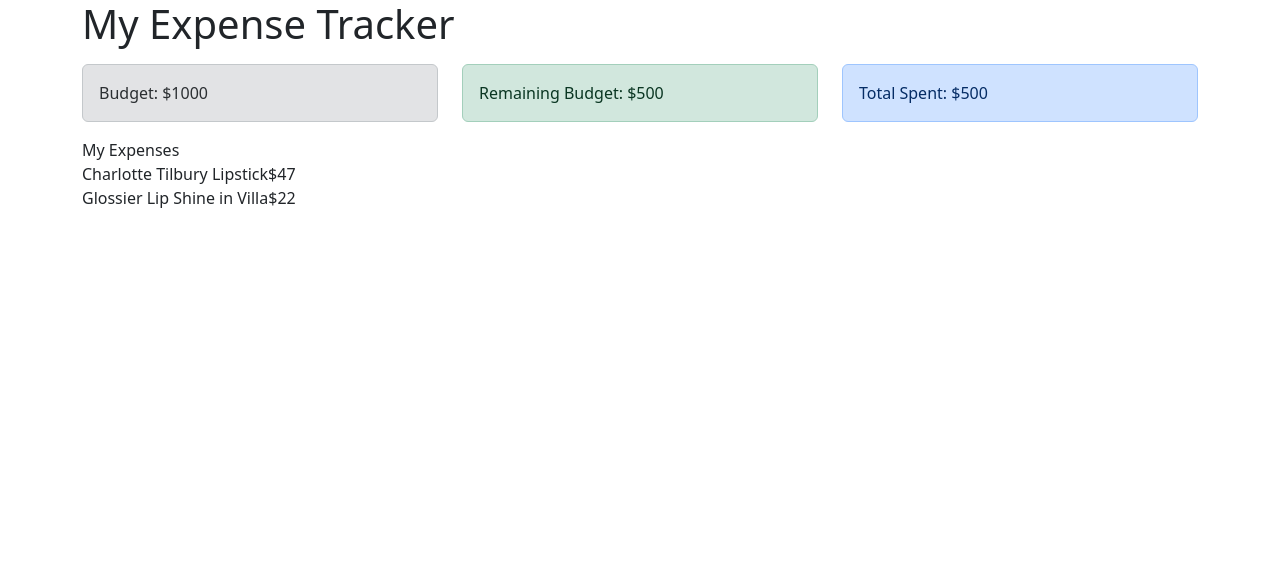
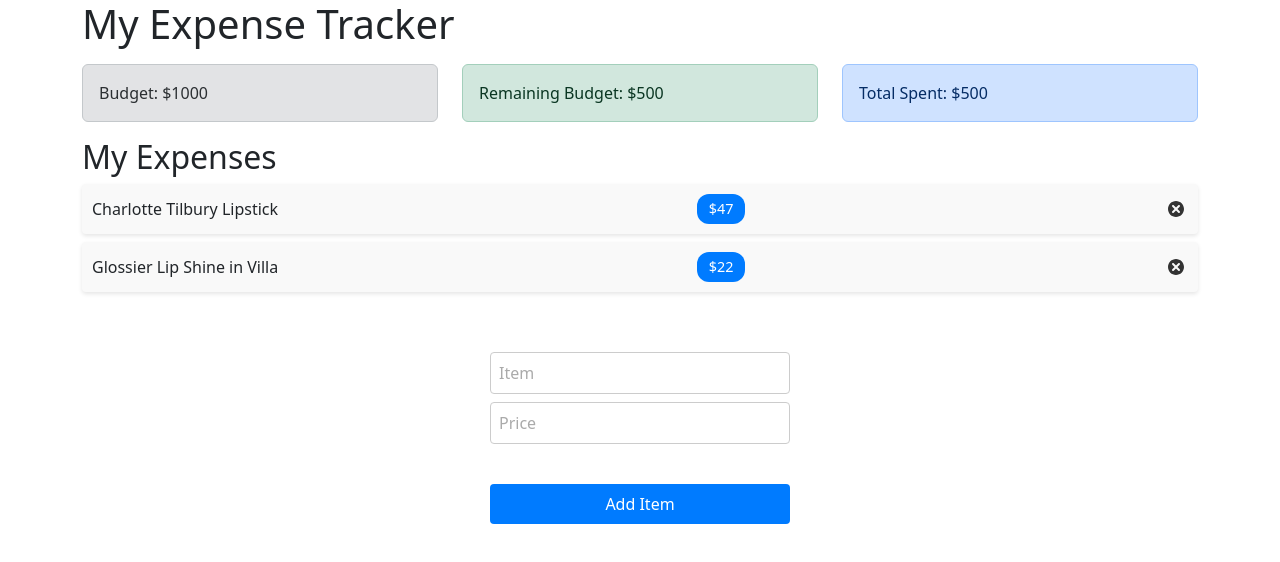
Before and after one commit to sarahhcheng/expense-tracker, a React (Create React App) app: page / in a window 1280 px wide. Shown: the top 562 px of the page. Built offline with nearby package versions, Linux system fonts and the light colour scheme.

Commit message:
add expenseform

```diff
--- a/src/App.js
+++ b/src/App.js
@@ -1,8 +1,10 @@
 import "bootstrap/dist/css/bootstrap.min.css";
+import "./index.css";
 import { RemainingBudget } from "./components/RemainingBudget/RemainingBudget";
 import { Expense } from "./components/Expenses/Expense";
 import { Budget } from "./components/Budget/Budget";
 import { ExpenseList } from "./components/ExpenseList/ExpenseList";
+import { ExpenseForm } from "./components/Form/ExpenseForm";
 
 function App() {
   return (
@@ -22,6 +24,9 @@
       <div>
         <ExpenseList />
       </div>
+      <div className="form-container">
+        <ExpenseForm />
+      </div>
     </div>
   );
 }
--- /dev/null
+++ b/src/components/ExpenseItem/ExpenseItem.css
@@ -0,0 +1,27 @@
+.expense-item {
+  display: flex;
+  justify-content: space-between;
+  align-items: center;
+  background-color: #f9f9f9;
+  border-radius: 4px;
+  padding: 10px;
+  margin-bottom: 8px;
+  box-shadow: 0 2px 4px rgba(0, 0, 0, 0.1);
+}
+
+.expense-item span {
+  margin-right: 8px;
+}
+
+.expense-item .price {
+  background-color: #007bff;
+  color: white;
+  padding: 4px 12px;
+  border-radius: 12px;
+  font-size: 0.9em;
+}
+
+.delete-icon {
+  cursor: pointer;
+  color: #333;
+}
--- a/src/components/ExpenseItem/ExpenseItem.js
+++ b/src/components/ExpenseItem/ExpenseItem.js
@@ -1,9 +1,13 @@
+import { TiDelete } from "react-icons/ti";
+import "./ExpenseItem.css";
+
 export const ExpenseItem = (props) => {
   const { title, price } = props;
   return (
-    <div>
+    <div className="expense-item">
       <span>{title}</span>
-      <span>{price}</span>
+      <span className="price">{price}</span>
+      <TiDelete className="delete-icon" size="1.5em"></TiDelete>
     </div>
   );
 };
--- /dev/null
+++ b/src/components/ExpenseList/ExpenseList.css
@@ -0,0 +1,11 @@
+/* .expense-list {
+  background-color: white;
+  padding: 20px;
+  border-radius: 4px;
+  box-shadow: 0 2px 8px rgba(0, 0, 0, 0.2);
+  width: 300px;
+} */
+
+.expense-list h2 {
+  margin-bottom: 20px;
+}
--- a/src/components/ExpenseList/ExpenseList.js
+++ b/src/components/ExpenseList/ExpenseList.js
@@ -1,4 +1,5 @@
 import { ExpenseItem } from "../ExpenseItem/ExpenseItem";
+import "./ExpenseList.css";
 
 export const ExpenseList = () => {
   var expenses = [
@@ -10,8 +11,8 @@
 
   return (
     <>
-      <div>
-        My Expenses
+      <div className="col-sm">
+        <h2>My Expenses</h2>
         {expenses.map((exp) => {
           return (
             <ExpenseItem id={exp.id} title={exp.title} price={exp.price} />
--- /dev/null
+++ b/src/components/Form/ExpenseForm.css
@@ -0,0 +1,39 @@
+.expense-form {
+  display: flex;
+  flex-direction: column;
+  max-width: 300px;
+  margin: auto;
+}
+
+.expense-form div {
+  display: flex;
+  flex-direction: column;
+  margin-bottom: 1em;
+}
+
+.expense-form input {
+  font-size: 1em;
+  padding: 0.5em;
+  margin-bottom: 0.5em;
+  border: 1px solid #ccc;
+  border-radius: 4px;
+}
+
+.expense-form input::placeholder {
+  color: #aaa;
+}
+
+.expense-form button {
+  font-size: 1em;
+  padding: 0.5em;
+  background-color: #007bff;
+  color: white;
+  border: none;
+  border-radius: 4px;
+  cursor: pointer;
+  transition: background-color 0.3s ease;
+}
+
+.expense-form button:hover {
+  background-color: #0056b3;
+}
--- /dev/null
+++ b/src/components/Form/ExpenseForm.js
@@ -0,0 +1,15 @@
+import "./ExpenseForm.css";
+
+export const ExpenseForm = () => {
+  return (
+    <form className="expense-form">
+      <div>
+        <input type="text" id="name" placeholder="Item"></input>
+        <input type="text" id="price" placeholder="Price"></input>
+      </div>
+      <button type="submit" className="btn btn-primary mt-3">
+        Add Item
+      </button>
+    </form>
+  );
+};
--- a/src/index.css
+++ b/src/index.css
@@ -6,3 +6,8 @@
   -webkit-font-smoothing: antialiased;
   -moz-osx-font-smoothing: grayscale;
 }
+
+.form-container {
+  margin-top: 40px;
+  padding: 20px;
+}
```
